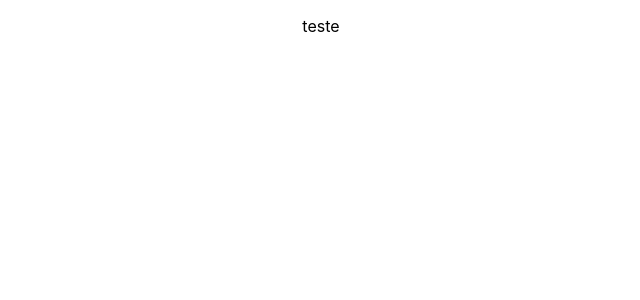
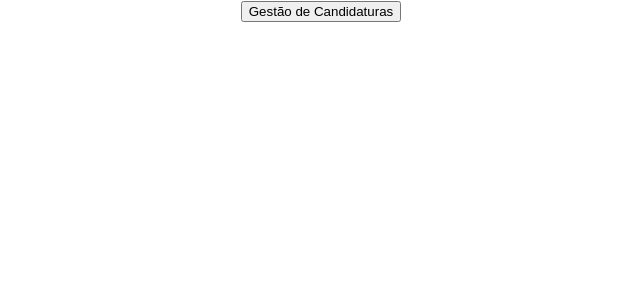
Before and after one commit to Fernot94/desafiodesignvii, a React (Create React App) app: page / in a window 1280 px wide. Shown: the top 300 px of the page, without its empty margins (319-959 px from the left). Built offline with nearby package versions, Linux system fonts and the light colour scheme.

Commit message:
Updated App.js

```diff
--- a/src/App.js
+++ b/src/App.js
@@ -4,7 +4,10 @@ import "./App.css";
 function App() {
   return (
     <div className="App">
-      <p>teste</p>
+      <div className="header">
+        <button className="candidaturas">Gestão de Candidaturas</button>
+      </div>
+      <div className="body"></div>
     </div>
   );
 }
```
